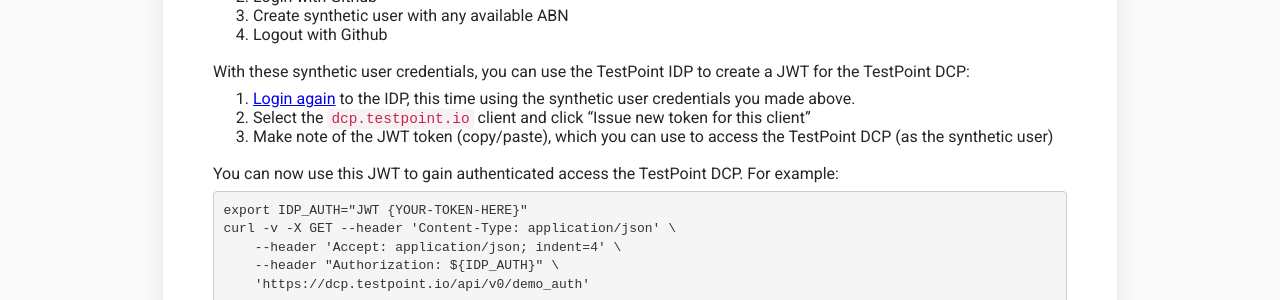
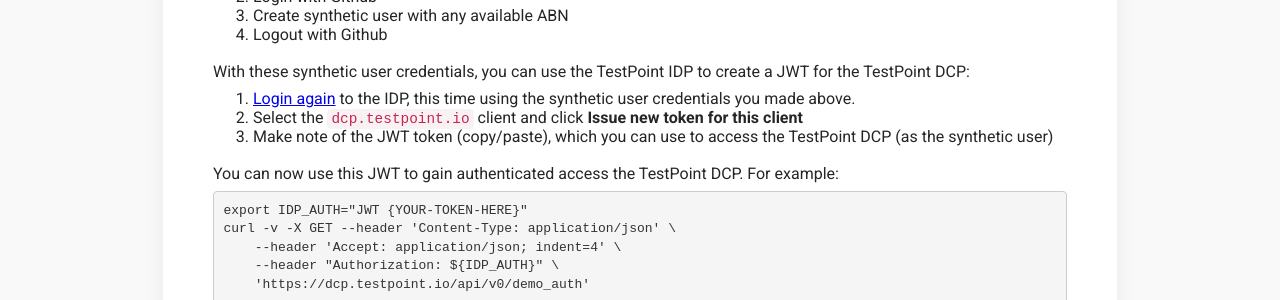
Before and after one commit to test-point/test-point.github.io, a Jekyll site: the page built from pages/dcp.md, in a window 1280 px wide. Shown: the part 1383-1683 px from the top of the page. Built offline with Jekyll 4.4.1, drawn with Linux system fonts in a browser that asks for light colours.

Commit message:
embolden reference in dcp

```diff
--- a/pages/dcp.md
+++ b/pages/dcp.md
@@ -25,7 +25,7 @@
 With these synthetic user credentials, you can use the TestPoint IDP to create a JWT for the TestPoint DCP:
 
 1.  [Login again](https://idp.testpoint.io/login/) to the IDP, this time using the synthetic user credentials you made above.
-2.  Select the `dcp.testpoint.io` client and click “Issue new token for this client”
+2.  Select the `dcp.testpoint.io` client and click **Issue new token for this client**
 3.  Make note of the JWT token (copy/paste), which you can use to access the TestPoint DCP (as the synthetic user)
 
 You can now use this JWT to gain authenticated access the TestPoint DCP. For example:
```
